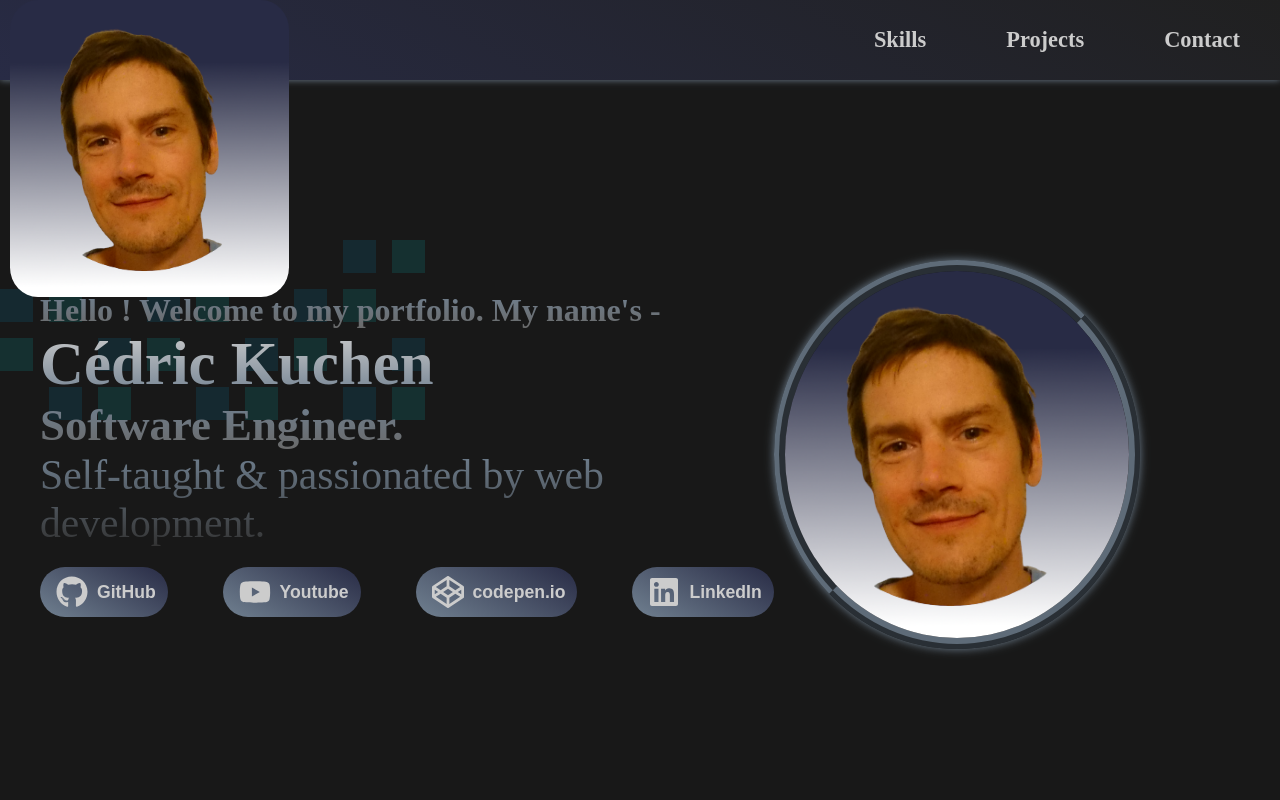
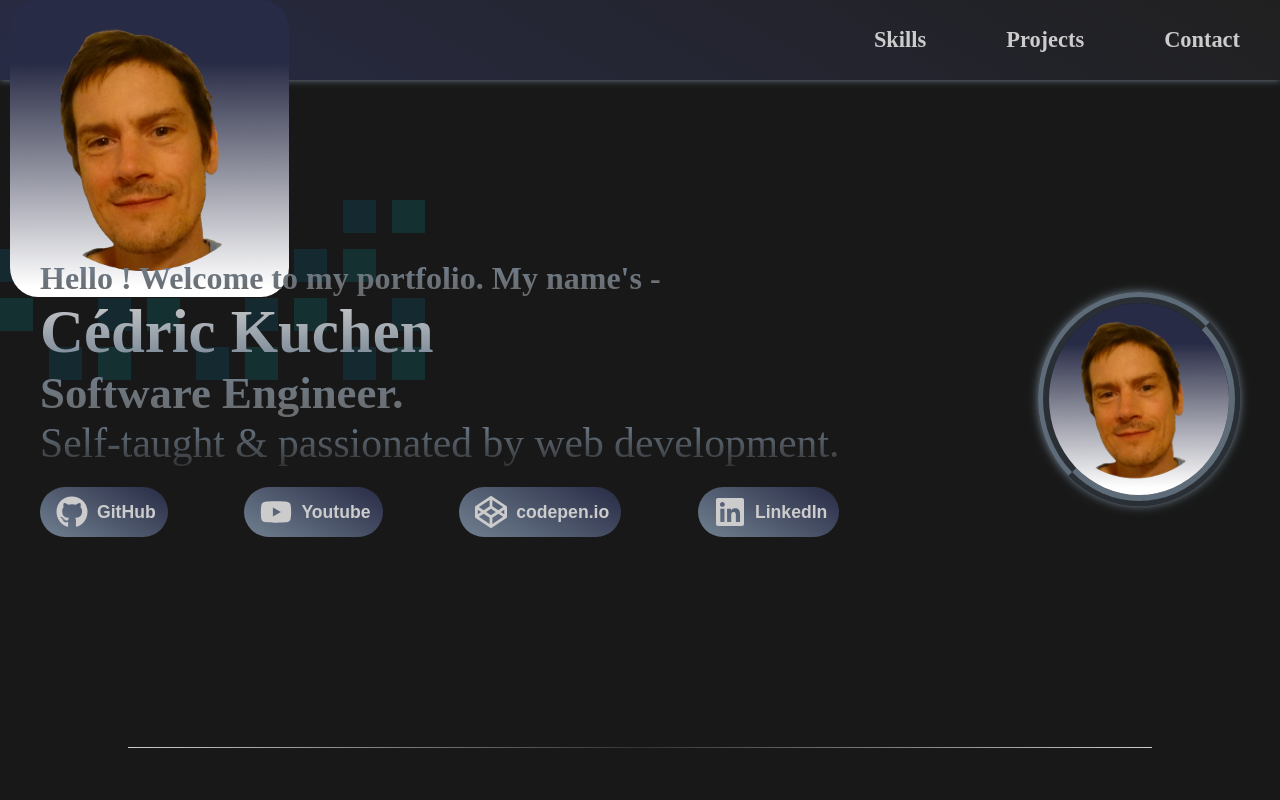
Before and after one commit to TLRKiliann/hiring-portfolio, a Next.js app in the folder my-app/: page / in a window 1280 px wide. Shown: the top 800 px of the page. Built offline with nearby package versions, Linux system fonts and the light colour scheme.

Commit message:
some changes

```diff
--- a/my-app/components/mainTitle.tsx
+++ b/my-app/components/mainTitle.tsx
@@ -110,8 +110,8 @@ export default function MainTitle() {
         <div className={style.myPhoto}>
           <Image
             src={myPicture}
-            width={150}
-            height={150}
+            width={100}
+            height={100}
             alt="picture of me"
             className={style.photo}
           />
--- a/my-app/styles/mainTitle.module.scss
+++ b/my-app/styles/mainTitle.module.scss
@@ -69,15 +69,15 @@
 }
 
 .mainSection {
-  margin: 100px 20px;
+  max-width: 1200px;
+  margin: 100px auto;
   display: flex;
   align-items: center;
   justify-content: space-between;
   padding: 40px 0px;
   .grid {
     position: absolute;
-    top: 240px;
-    right: 870px;
+    top: 200px;
     left: 0px;
     display: grid;
     grid-template-rows: repeat(4, 1fr);
@@ -87,6 +87,7 @@
     height: 180px;
     opacity: 0.1;
     z-index: -1;
+
     animation-name: grid-anim;
     animation-delay: 0s;
     animation-duration: 1s;
@@ -164,7 +165,10 @@
     }
   }
   .myPhoto {
-    margin-right: 100px;
+    display: flex;
+    margin-right: 0px;
+    width: 180px;
+    height: auto;
     filter: opacity(100%);
     border: 3mm ridge rgba(112,128,144, 0.8);
     border-radius: 100%;
```
